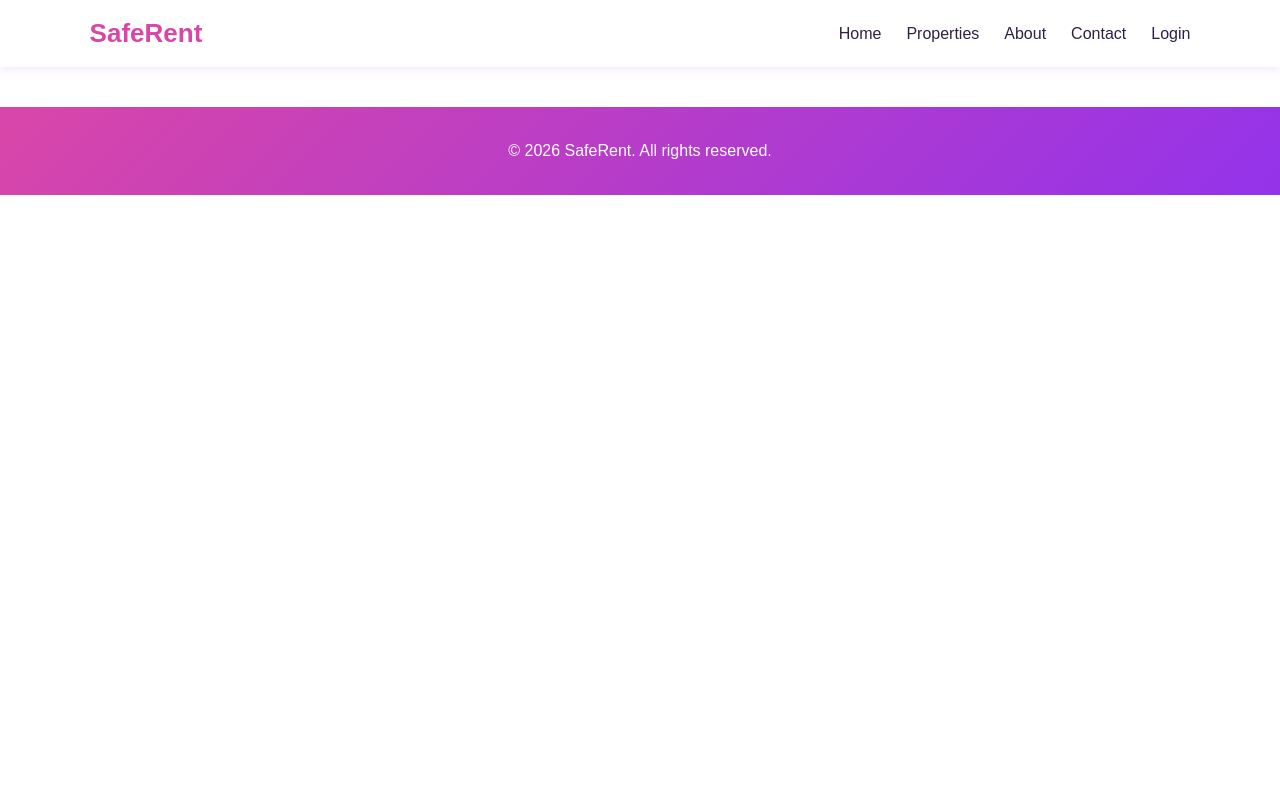
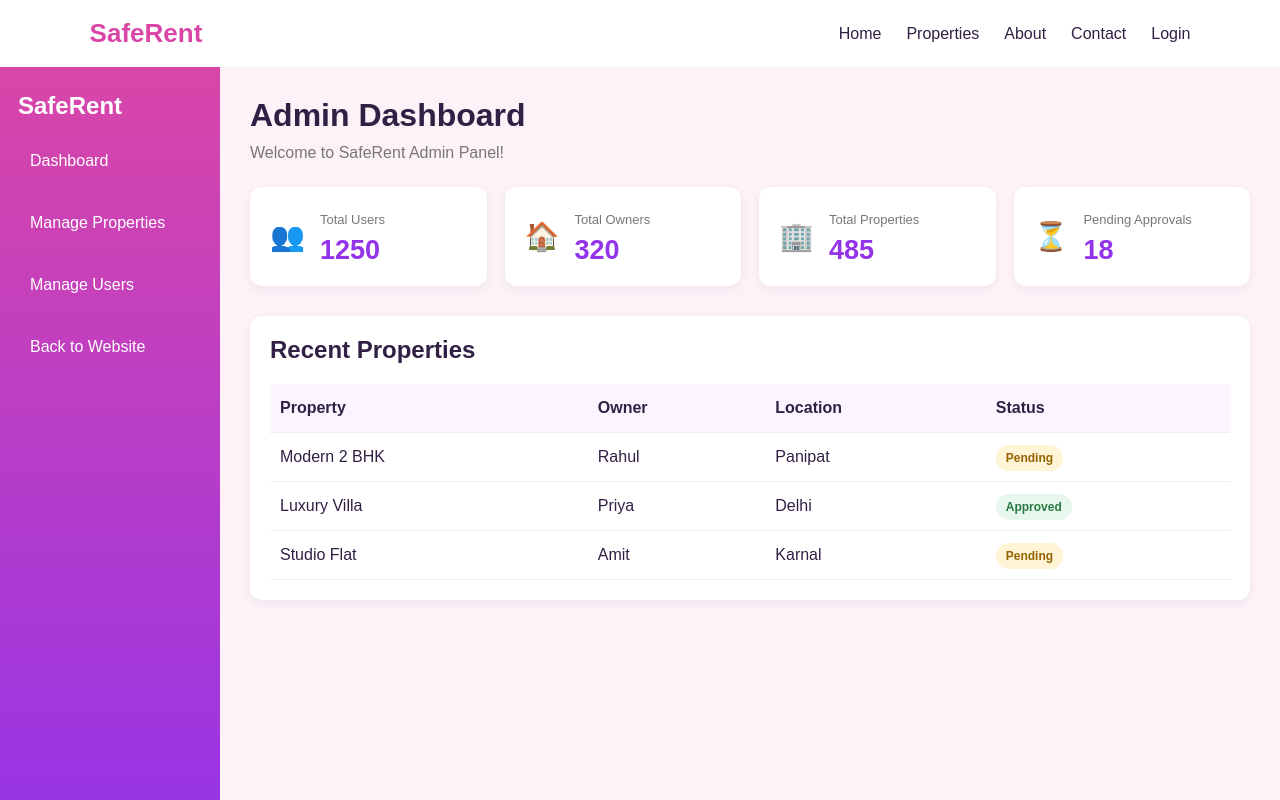
Before and after one commit to VrindaSoni2306/SafeRent-React, a React (Vite) app: page /admin in a window 1280 px wide. Shown: the top 800 px of the page. Built offline with nearby package versions, Linux system fonts and the light colour scheme.

Commit message:
made admin dashboard

```diff
--- a/src/App.tsx
+++ b/src/App.tsx
@@ -1,3 +1,4 @@
+
 import { BrowserRouter, Routes, Route } from 'react-router-dom';
 
 import Header from './components/header/Header';
@@ -9,13 +10,12 @@ import Contact from './pages/Contact';
 import Properties from './pages/Properties';
 
 import UserDashboard from './pages/user/UserDashboard';
+import OwnerDashboard from './pages/owner/OwnerDashboard';
+import AdminDashboard from './pages/admin/AdminDashboard';
 
 // Login and Signup
 import Login from './auth/login/Login';
 import Signup from './auth/signup/Signup';
-
-// Owner
-import OwnerDashboard from './pages/owner/OwnerDashboard';
 
 function App() {
   return (
@@ -34,6 +34,9 @@ function App() {
         {/* Owner Dashboard */}
         <Route path="/owner/dashboard" element={<OwnerDashboard />} />
 
+        {/* Admin Dashboard */}
+        <Route path="/admin" element={<AdminDashboard />} />
+
         {/* Login and Signup */}
         <Route path="/login" element={<Login />} />
         <Route path="/signup" element={<Signup />} />
--- /dev/null
+++ b/src/pages/admin/AdminDashboard.css
@@ -0,0 +1,139 @@
+
+.admin-layout {
+  display: flex;
+  min-height: 100vh;
+  background: #FDF2F8;
+  color: #312044;
+}
+
+.sidebar {
+  width: 220px;
+  padding: 25px 18px;
+  background: linear-gradient(180deg, #D946A8, #9333EA);
+  display: flex;
+  flex-direction: column;
+  gap: 20px;
+}
+
+.sidebar h2, .sidebar a {
+  color: white;
+  text-decoration: none;
+}
+
+.sidebar a {
+  padding: 12px;
+  border-radius: 8px;
+}
+
+.sidebar a:hover {
+  background: #ffffff35;
+}
+
+.admin-content {
+  flex: 1;
+  min-width: 0;
+  padding: 30px;
+}
+
+.admin-content > p {
+  color: #777;
+  margin: 10px 0 25px;
+}
+
+.stats {
+  display: grid;
+  grid-template-columns: repeat(4, 1fr);
+  gap: 18px;
+  margin-bottom: 30px;
+}
+
+.stat-card, .property-section {
+  background: white;
+  padding: 20px;
+  border-radius: 12px;
+  box-shadow: 0 3px 10px #31204410;
+}
+
+.stat-card {
+  display: flex;
+  align-items: center;
+  gap: 15px;
+}
+
+.stat-card span {
+  font-size: 28px;
+}
+
+.stat-card p {
+  color: #777;
+  font-size: 13px;
+}
+
+.stat-card h2 {
+  color: #9333EA;
+  margin-top: 8px;
+}
+
+.property-section h2 {
+  margin-bottom: 20px;
+}
+
+.table-scroll {
+  overflow-x: auto;
+}
+
+table {
+  width: 100%;
+  min-width: 550px;
+  border-collapse: collapse;
+  text-align: left;
+}
+
+th, td {
+  padding: 15px 10px;
+  border-bottom: 1px solid #eee;
+}
+
+th {
+  background: #FAF5FF;
+}
+
+.status {
+  padding: 6px 10px;
+  border-radius: 15px;
+  font-size: 12px;
+}
+
+.pending {
+  background: #FFF4D6;
+  color: #946200;
+}
+
+.approved {
+  background: #E8F7ED;
+  color: #267A42;
+}
+
+@media (max-width: 900px) {
+  .stats {
+    grid-template-columns: repeat(2, 1fr);
+  }
+}
+
+@media (max-width: 600px) {
+  .admin-layout {
+    flex-direction: column;
+  }
+
+  .sidebar {
+    width: auto;
+  }
+
+  .admin-content {
+    padding: 18px;
+  }
+
+  .stats {
+    grid-template-columns: 1fr;
+  }
+}
--- a/src/pages/admin/AdminDashboard.tsx
+++ b/src/pages/admin/AdminDashboard.tsx
@@ -0,0 +1,81 @@
+
+import React from "react";
+import { Link } from "react-router-dom";
+import "./AdminDashboard.css";
+
+const AdminDashboard = () => {
+  const stats = [
+    ["👥", "Total Users", "1250"],
+    ["🏠", "Total Owners", "320"],
+    ["🏢", "Total Properties", "485"],
+    ["⏳", "Pending Approvals", "18"],
+  ];
+
+  const properties = [
+    ["Modern 2 BHK", "Rahul", "Panipat", "Pending"],
+    ["Luxury Villa", "Priya", "Delhi", "Approved"],
+    ["Studio Flat", "Amit", "Karnal", "Pending"],
+  ];
+
+  return (
+    <div className="admin-layout">
+      <aside className="sidebar">
+        <h2>SafeRent</h2>
+        <Link to="/admin">Dashboard</Link>
+        <Link to="/admin/properties">Manage Properties</Link>
+        <Link to="/admin/users">Manage Users</Link>
+        <Link to="/">Back to Website</Link>
+      </aside>
+
+      <main className="admin-content">
+        <h1>Admin Dashboard</h1>
+        <p>Welcome to SafeRent Admin Panel!</p>
+
+        <div className="stats">
+          {stats.map((item) => (
+            <div className="stat-card" key={item[1]}>
+              <span>{item[0]}</span>
+              <div>
+                <p>{item[1]}</p>
+                <h2>{item[2]}</h2>
+              </div>
+            </div>
+          ))}
+        </div>
+
+        <section className="property-section">
+          <h2>Recent Properties</h2>
+          <div className="table-scroll">
+            <table>
+              <thead>
+                <tr>
+                  <th>Property</th>
+                  <th>Owner</th>
+                  <th>Location</th>
+                  <th>Status</th>
+                </tr>
+              </thead>
+              <tbody>
+                {properties.map((p, i) => (
+                  <tr key={i}>
+                    {p.map((value, j) => (
+                      <td key={j}>
+                        {j === 3 ? (
+                          <span className={`status ${value.toLowerCase()}`}>
+                            {value}
+                          </span>
+                        ) : value}
+                      </td>
+                    ))}
+                  </tr>
+                ))}
+              </tbody>
+            </table>
+          </div>
+        </section>
+      </main>
+    </div>
+  );
+};
+
+export default AdminDashboard;
```
